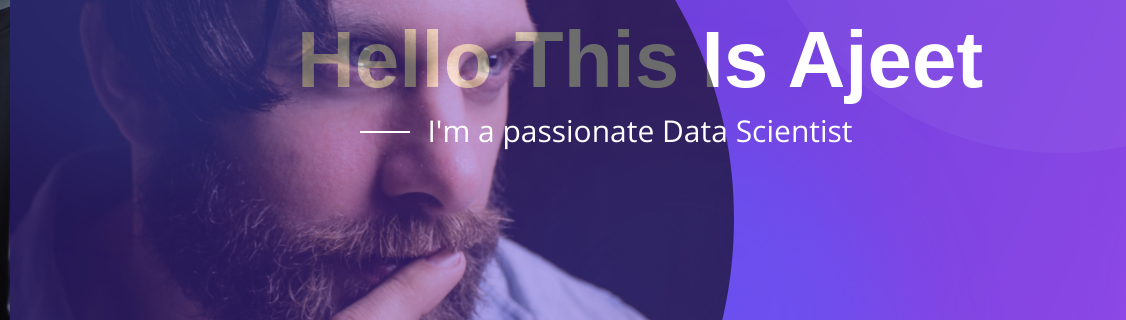
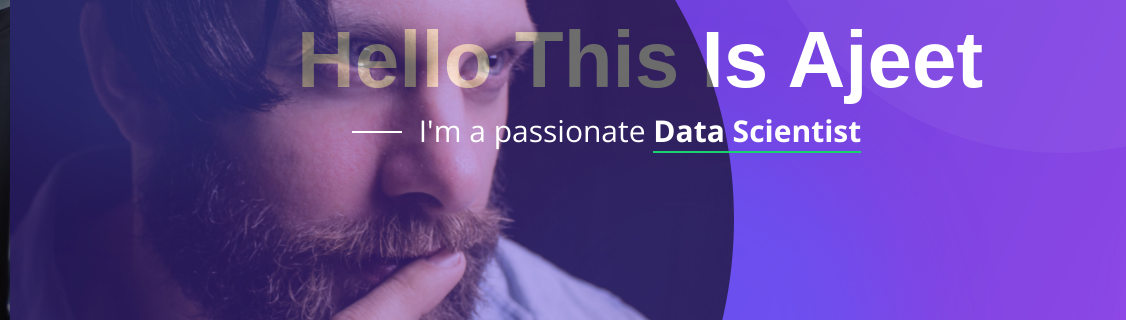
Before and after one commit to Dsajeet/dsajeet.github.io, a plain HTML site: page index.html in a window 1280 px wide. Shown: the part 361-681 px from the top of the page, 0-1126 px from the left. Drawn offline with nearby package versions, Linux system fonts and the light colour scheme; files whose address does not match are found by name.

Commit message:
Update index.html

```diff
--- a/index.html
+++ b/index.html
@@ -150,7 +150,7 @@
                             <h3 style="margin-top:370px;">
                                 Hello This is Ajeet
                             </h3>
-                            <span> I'm a passionate Data Scientist </span>
+                            <span> I'm a passionate <strong style="border-bottom: 2px solid #18d26e;">Data Scientist</strong></span>
                         </div>
                     </div>
                 </div>
```
